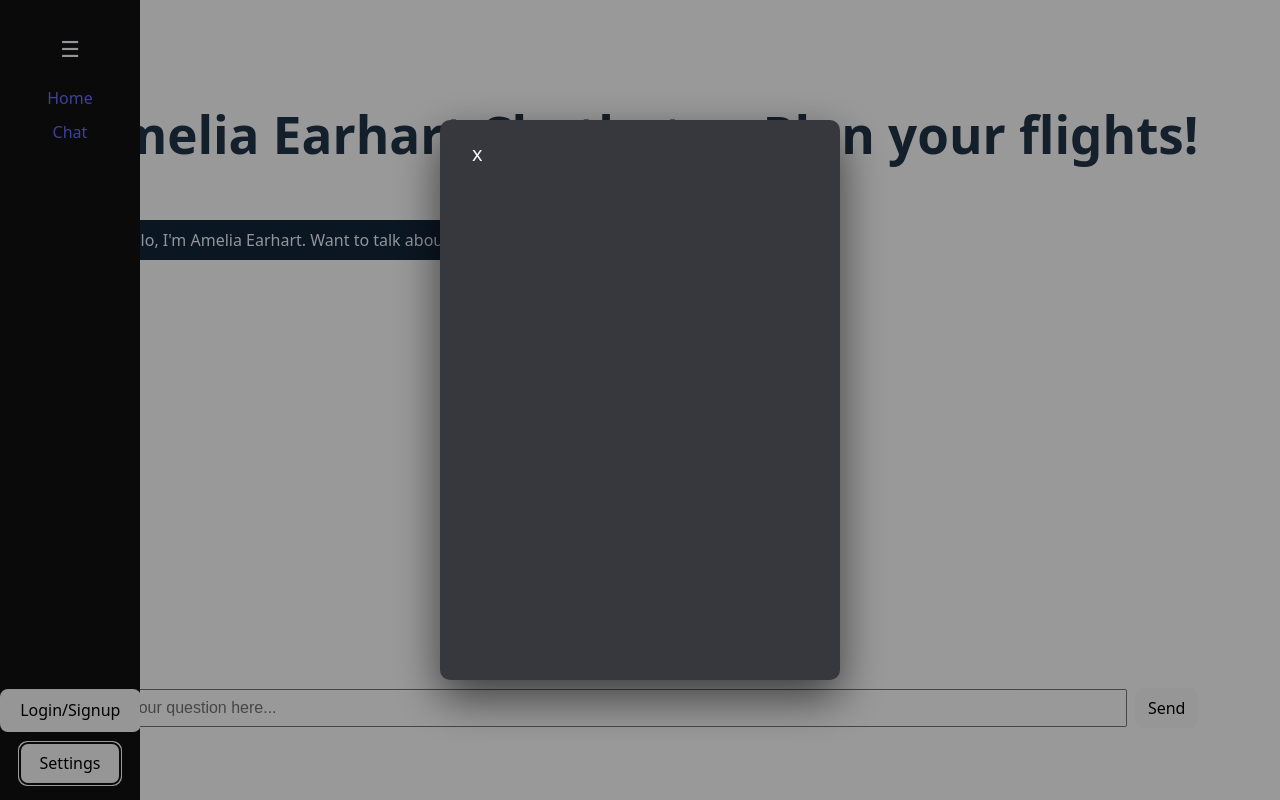
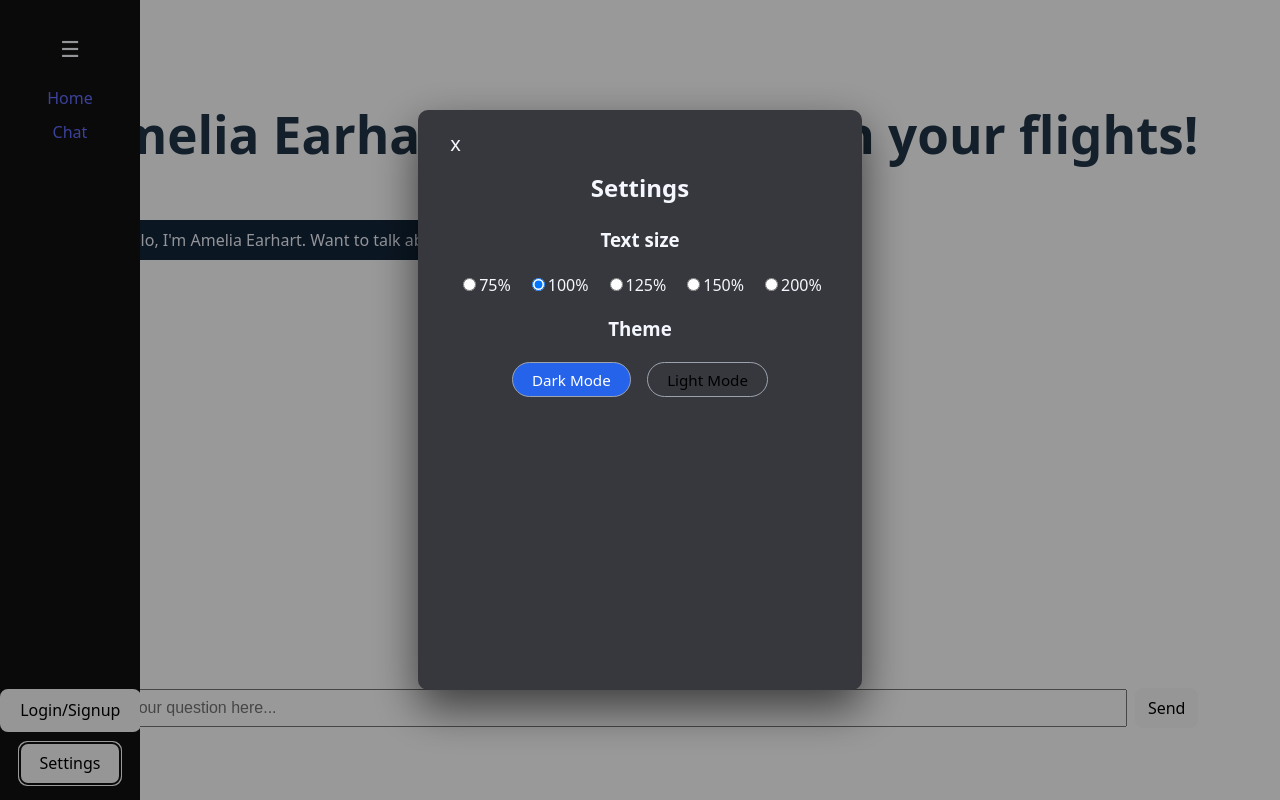
Before and after one commit to oli4406/amelia-earhart-chatbot, a React (Vite) app: page /chat in a window 1280 px wide. Both pictures are taken after a click on the button "Settings". Built offline with nearby package versions, Linux system fonts and the light colour scheme.

Commit message:
Added functional text/ page sizing, Light and dark modes with relevent styling + fixes

```diff
--- a/src/NavBar.jsx
+++ b/src/NavBar.jsx
@@ -1,10 +1,19 @@
 import {Link} from 'react-router-dom';
-import {useState} from 'react'
+import {useState, useEffect} from 'react'
 
 export default function NavBar() {
   const [loggedIn, setLoggedIn] = useState(false);
     const [collapsed, setCollapsed] = useState(false);
     const [showSettings, setShowSettings] = useState(false);
+    const [fontSize, setFontSize] = useState('100%');
+    const [theme, setTheme] = useState('dark');
+
+
+    useEffect(() => {
+        const root = document.documentElement;
+        root.dataset.fontSize = fontSize;
+        root.dataset.theme = theme;
+    }, [fontSize, theme]);
 
     return (
       <>
@@ -48,6 +57,39 @@ export default function NavBar() {
             <div className="settings-modal">
                 <button className="settings-close" onClick={() => setShowSettings(false)}> x </button>
                 <div className="settings-body">
+                    <h2 id="settings-title">Settings</h2>
+                    <section className="settings-section">
+                        <h3>Text size</h3>
+                        <div className="text-sizing">
+                            <label>
+                                <input type="radio" name="text-size" value="75%" checked={fontSize === '75%'} onChange={(e) => setFontSize(e.target.value)}/>
+                                75%
+                            </label>
+                            <label>
+                                <input type="radio" name="text-size" value="100%" checked={fontSize === '100%'} onChange={(e) => setFontSize(e.target.value)}/>
+                                100%
+                            </label>
+                            <label>
+                                <input type="radio" name="text-size" value="125%" checked={fontSize === '125%'} onChange={(e) => setFontSize(e.target.value)}/>
+                                125%
+                            </label>
+                            <label>
+                                <input type="radio" name="text-size" value="150%" checked={fontSize === '150%'} onChange={(e) => setFontSize(e.target.value)}/>
+                                150%
+                            </label>
+                            <label>
+                                <input type="radio" name="text-size" value="200%" checked={fontSize === '200%'} onChange={(e) => setFontSize(e.target.value)}/>
+                                200%
+                            </label>
+                        </div>
+                    </section>
+                    <section className="accessibility-section">
+                        <h3>Theme</h3>
+                        <div className="theme-buttons">
+                            <button type="button" className={`theme-button ${theme === 'dark' ? 'theme-button--active' : ''}`} onClick={() => setTheme('dark')}>Dark Mode</button>
+                            <button type="button" className={`theme-button ${theme === 'light' ? 'theme-button--active' : ''}`} onClick={() => setTheme('light')}>Light Mode</button>
+                        </div>
+                    </section>
                 </div>
             </div>
           </div>
--- a/src/index.css
+++ b/src/index.css
@@ -77,6 +77,9 @@ nav {
   background-color: #111;
   overflow-x: hidden;
   padding-top: 20px;
+  background: var(--sidebar-color);
+  color: var(--text-color);
+  font-size: 16px;
 }
 
 .navButtons {
@@ -141,3 +144,79 @@ nav {
 .settings-body{
   min-height: 60vh;
 }
+
+:root[data-theme="light"] .nav-toggle {
+  color: #111827;
+}
+
+:root[data-font-size="75%"] {
+  font-size: 14px;
+}
+
+:root[data-font-size="100%"] {
+  font-size: 16px;
+}
+
+:root[data-font-size="125%"] {
+  font-size: 20px;
+}
+
+:root[data-font-size="150%"] {
+  font-size: 24px;
+}
+
+:root[data-font-size="200%"] {
+  font-size: 32px;
+}
+
+:root[data-theme="dark"] {
+  --panel-color: #36383d;
+  --sidebar-color: #111;
+}
+
+:root[data-theme="light"] {
+  --bg-color: #e5e7eb;
+  --text-color: #111827;
+  --panel-color: #e5e7eb;
+  --sidebar-color: #d1d5db;
+}
+
+.theme-buttons {
+  display: flex;
+  justify-content: center;
+  gap: 1rem;
+  margin-top: 0.75rem;
+}
+
+.theme-button {
+  padding: 0.4rem 1.2rem;
+  border-radius: 999px;
+  border: 1px solid #9ca3af;
+  background: transparent;
+  font-size: 0.95rem;
+}
+
+.theme-button--active {
+  background: #2563eb;
+  color: #ffffff
+}
+
+:root[data-theme="light"] .theme-button--active {
+  background: #2563eb;
+  color: #f9fafb;
+}
+
+body {
+  background-color: var(--bg-color);
+  color: var(--text-color);
+}
+
+.nav.nav--collapsed {
+  background: var(--bg-color);
+  color:(#111827);
+}
+
+.text-sizing {
+  display: flex;
+  gap: 1rem;
+}
```
